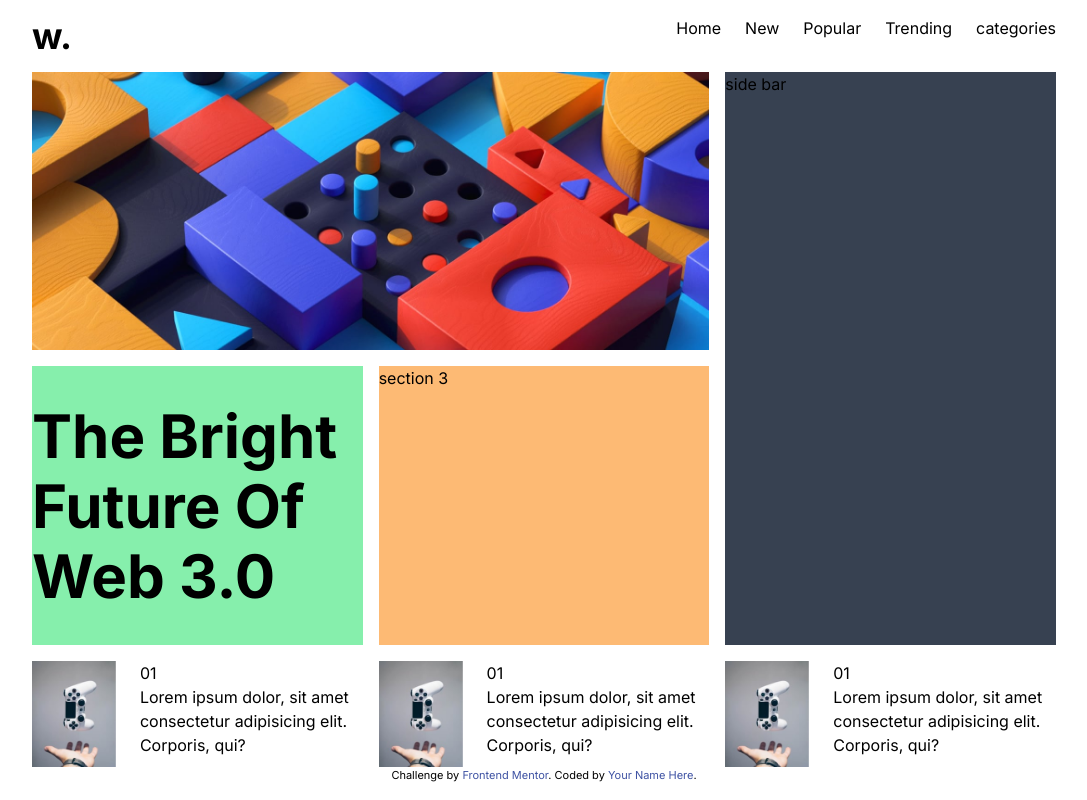
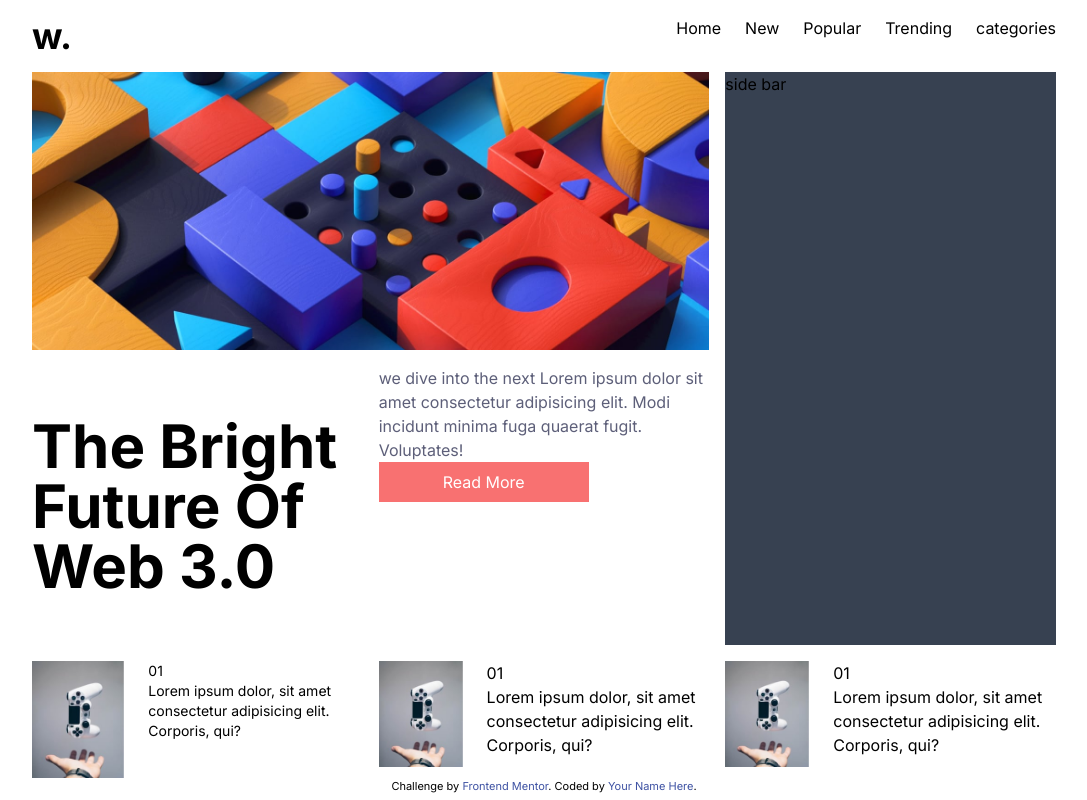
Before and after one commit to HIRWA13/newspage-design-chalenge-, a website: page index.html in a window 1280 px wide. Shown: the whole page, without its empty margins (96-1183 px from the left). Drawn offline with Linux system fonts and the light colour scheme.

Commit message:
new changes

```diff
--- a/CSS/style.css
+++ b/CSS/style.css
@@ -6,3 +6,13 @@
 body {
   font-family: "Inter", sans-serif;
 }
+
+.cth {
+  color: #e9ab53;
+}
+.cth {
+  color: #c5c6ce;
+}
+.grayish {
+  color: #5d5f79;
+}
--- a/index.html
+++ b/index.html
@@ -12,7 +12,7 @@
       href="./assets/images/favicon-32x32.png"
     />
 
-    <title>Frontend Mentor | News homepage</title>
+    <title>Challenge | News homepage</title>
 
     <!-- Feel free to remove these styles or customise in your own stylesheet 👍 -->
     <style>
@@ -57,10 +57,18 @@
      <section class="col-start-1 col-end-3">
       <img src="./assets/images/image-web-3-desktop.jpg" alt="">
      </section>
-     <section class="bg-green-300 col-start-1 col-end-2 grid place-items-center">
-      <h1 class="text-6xl font-black capitalize leading-[70px]">The Bright future of web 3.0</h1>
+     <section class="col-start-1 col-end-2 grid place-items-center leading-loose">
+      <h1 class="text-6xl font-black capitalize">The Bright future of web 3.0</h1>
      </section>
-     <section class="bg-orange-300 col-start-2 col-end-3 row-start-2 row-end-3">section 3</section>
+     <section class="col-start-2 col-end-3 row-start-2 row-end-3 leading-normal">
+      <div>
+        <p class="text-[#5d5f79]">we dive into the next Lorem ipsum dolor sit amet consectetur adipisicing elit.
+          Modi incidunt minima fuga quaerat fugit. Voluptates!</p>
+      </div>
+      <di class="flex justify-start w-full items-center">
+        <button class="py-2 px-16 bg-red-400 text-white capitalize">read more</button>
+      </di>
+     </section>
      <aside class="bg-gray-700 col-start-3 row-start-1 row-end-3">side bar
       <!-- New
       <div>
@@ -70,15 +78,15 @@
      </aside>
 
     </main>
-    <footer class="grid grid-cols-3 w-[80%] m-auto mt-4 gap-4">
+    <footer class="grid grid-cols-3 w-[80%] m-auto mt-4 gap-4 h-full">
       <div class="flex gap-x-6">
-        <div>
-          <img src="./assets/images/image-gaming-growth.jpg" alt="">
+        <div class="">
+          <img  src="./assets/images/image-gaming-growth.jpg" alt="">
         </div>
 
-          <div>
+          <div class="text-sm">
             <h1>01</h1>
-            <p>Lorem ipsum dolor, sit amet consectetur adipisicing elit. Corporis, qui?
+            <p class="">Lorem ipsum dolor, sit amet consectetur adipisicing elit. Corporis, qui?
             </p>
           </div>
         </div>
```
Also changed, not shown: style-guide.md (+1 -1 lines), CSS/output.css.
